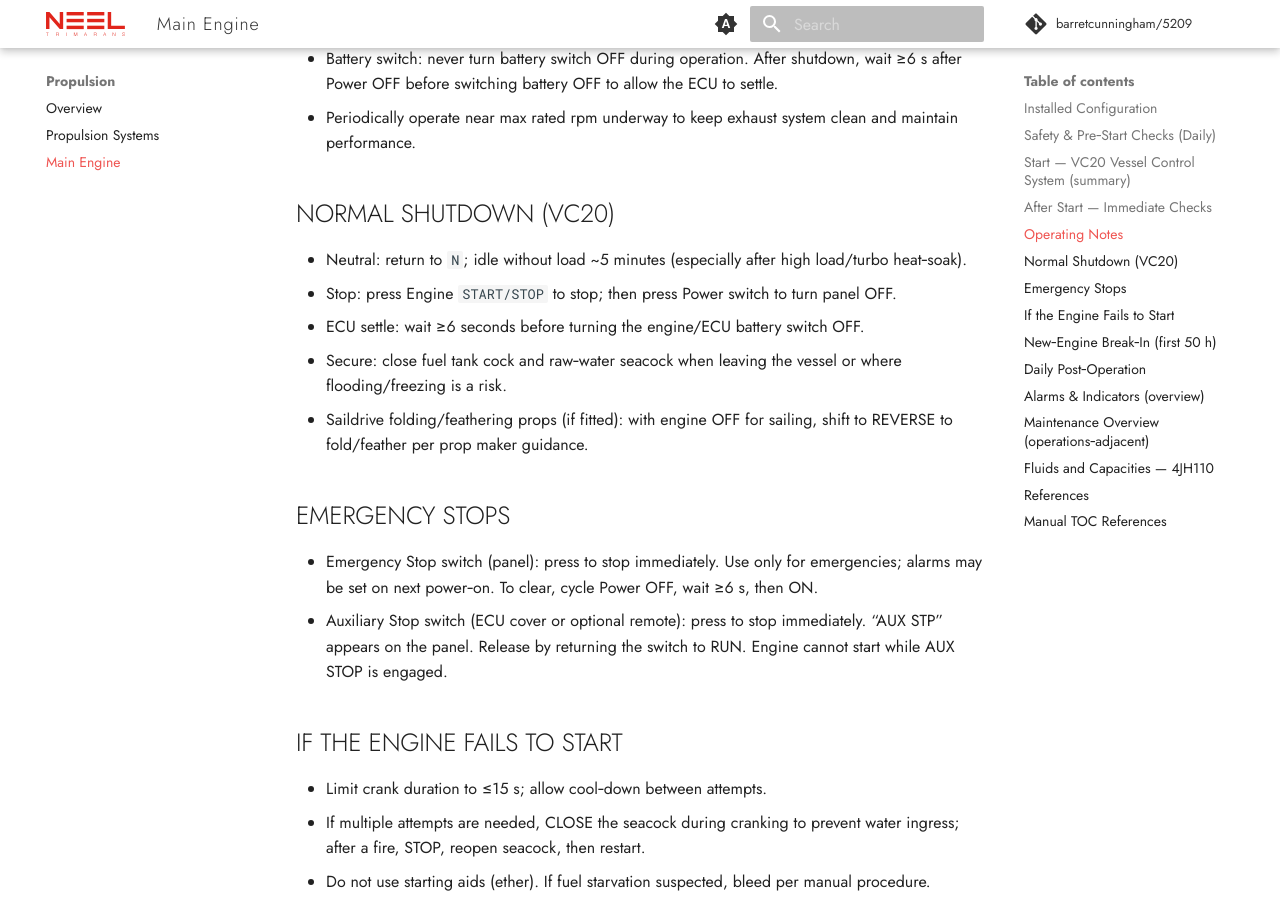
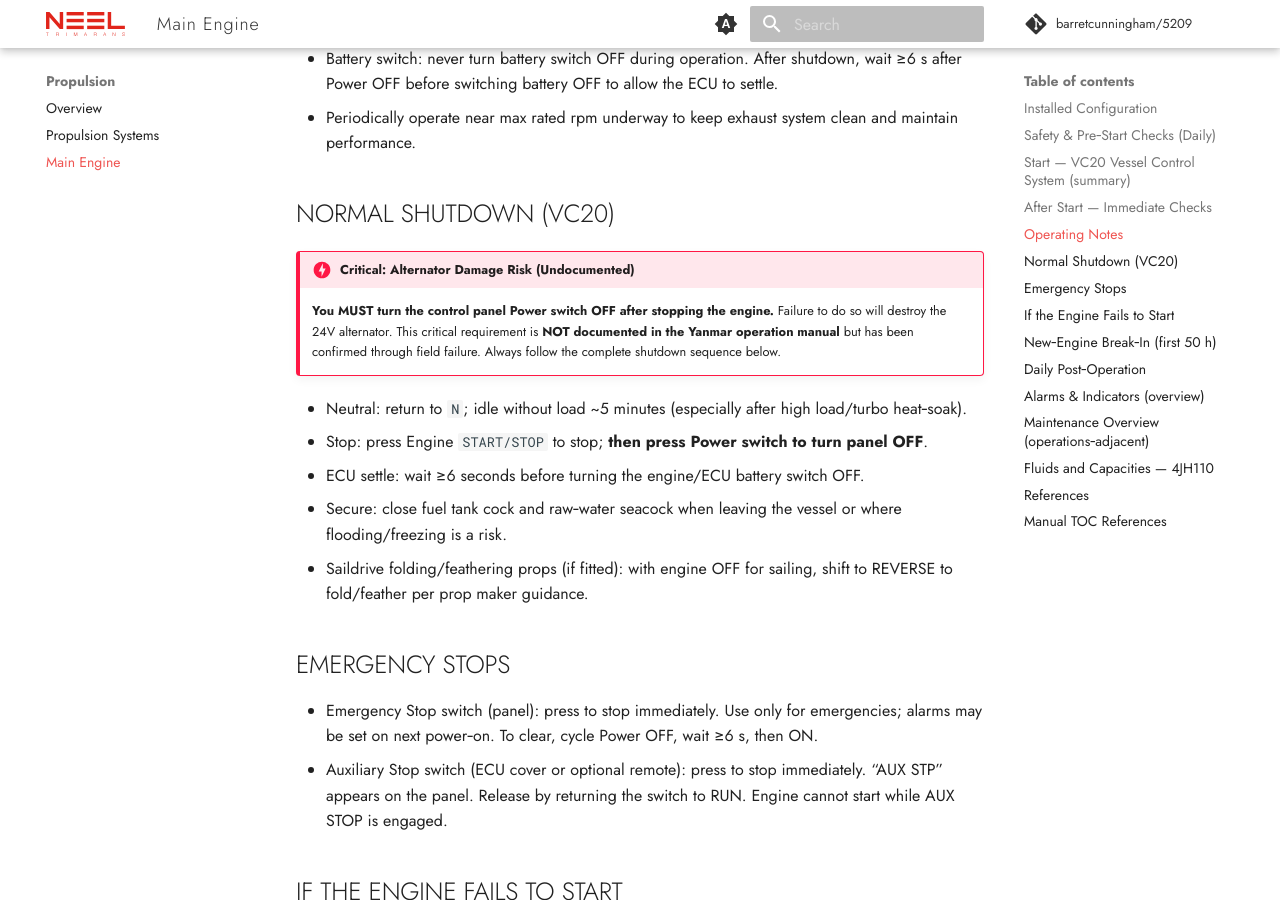
Before and after one commit to barretcunningham/5209, an MkDocs documentation site: the page built from docs/propulsion/main-engine/index.md, in a window 1280 px wide and 900 px high, scrolled down 1912 px. Built offline with MkDocs 1.6.1 and Material for MkDocs 9.7.7, drawn with Linux system fonts in a browser that asks for light colours; comment, search, counter and statistics services are not loaded.

Commit message:
docs: add critical warning for undocumented alternator damage risk
Add prominent danger warning to main engine shutdown procedure noting
that the control panel Power switch must be turned OFF after stopping
the engine to prevent 24V alternator destruction. This critical
requirement is not documented in the Yanmar operation manual but has
been confirmed through field failure.

🤖 Generated with [Claude Code](https://claude.com/claude-code)

Co-Authored-By: Claude <noreply@anthropic.com>

```diff
--- a/docs/propulsion/main-engine/index.md
+++ b/docs/propulsion/main-engine/index.md
@@ -50,8 +50,11 @@ Concise, field‑ready operating guidance for the installed Yanmar JH‑CR commo
 
 ## Normal Shutdown (VC20)
 
+!!! danger "Critical: Alternator Damage Risk (Undocumented)"
+    **You MUST turn the control panel Power switch OFF after stopping the engine.** Failure to do so will destroy the 24V alternator. This critical requirement is **NOT documented in the Yanmar operation manual** but has been confirmed through field failure. Always follow the complete shutdown sequence below.
+
 - Neutral: return to `N`; idle without load ~5 minutes (especially after high load/turbo heat‑soak).
-- Stop: press Engine `START/STOP` to stop; then press Power switch to turn panel OFF.
+- Stop: press Engine `START/STOP` to stop; **then press Power switch to turn panel OFF**.
 - ECU settle: wait ≥6 seconds before turning the engine/ECU battery switch OFF.
 - Secure: close fuel tank cock and raw‑water seacock when leaving the vessel or where flooding/freezing is a risk.
 - Saildrive folding/feathering props (if fitted): with engine OFF for sailing, shift to REVERSE to fold/feather per prop maker guidance.
```
